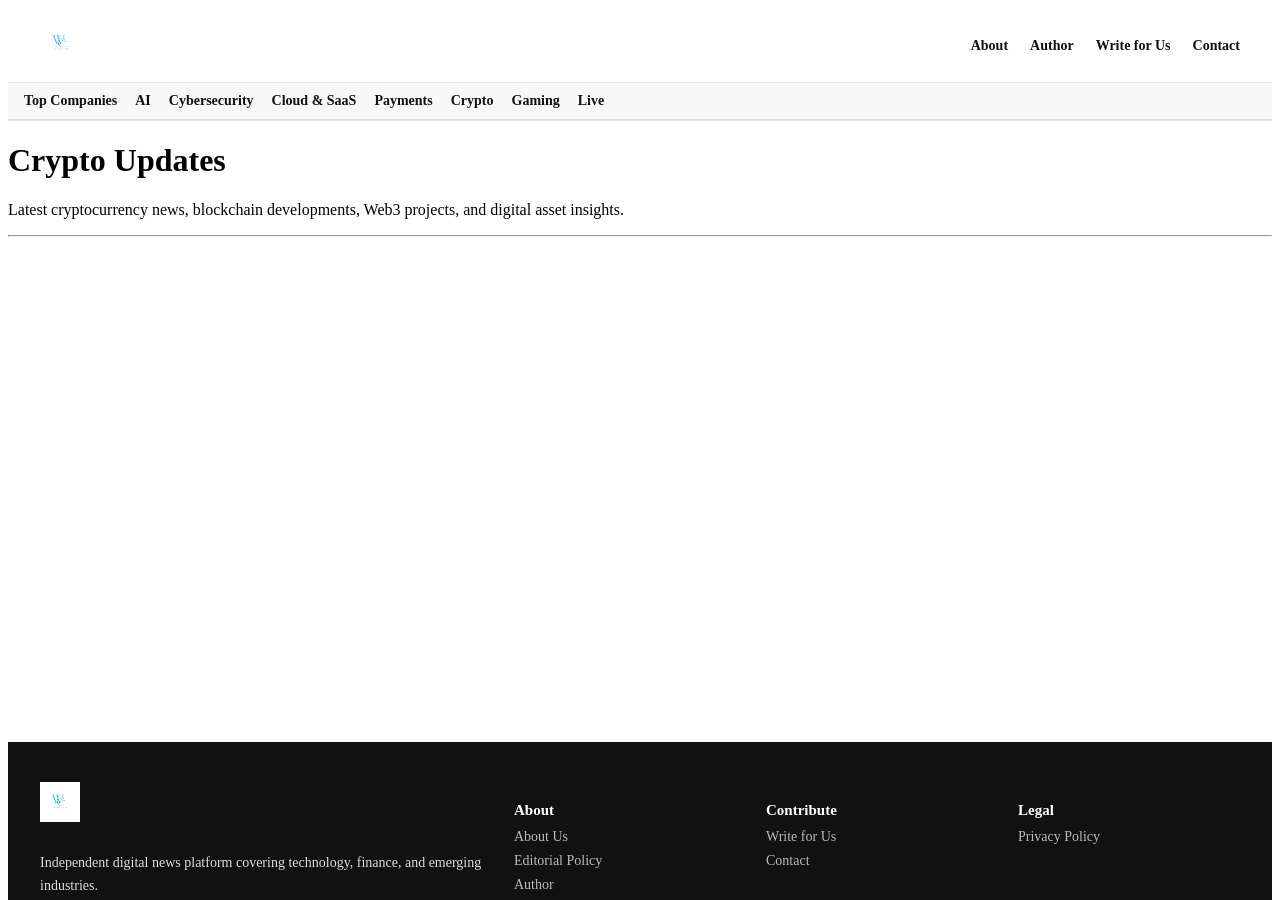
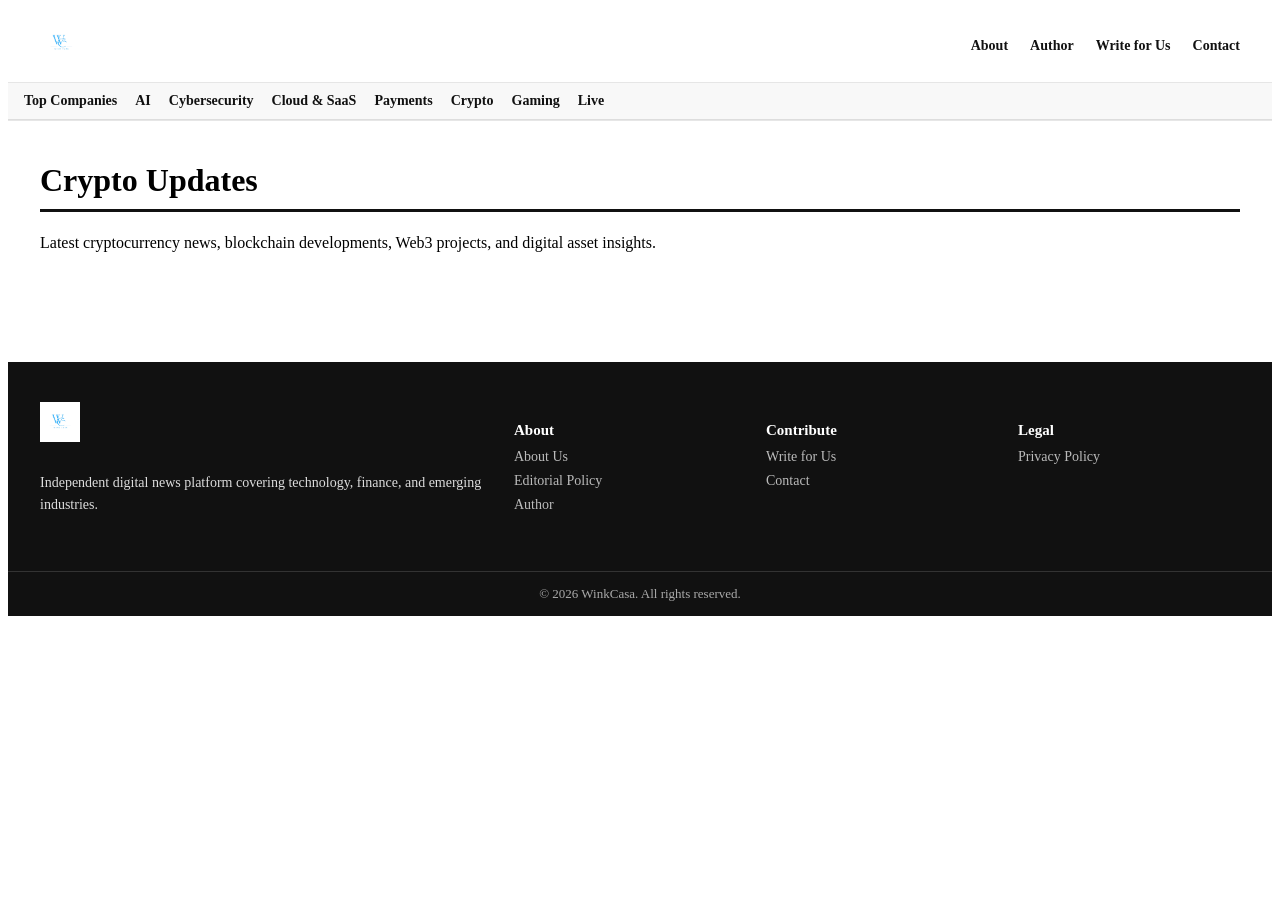
Before and after one commit to rinkeshjha623/winkcasa.com, a Jekyll site: the page built from categories/crypto-updates.md, in a window 1280 px wide and 900 px high. Built offline with Jekyll 4.4.1, drawn with Linux system fonts in a browser that asks for light colours.

Commit message:
Update category.html

```diff
--- a/_layouts/category.html
+++ b/_layouts/category.html
@@ -1,43 +1,33 @@
-<!DOCTYPE html>
-<html lang="en">
-<head>
-  <meta charset="UTF-8">
-  <title>{{ page.title }} | WinkCasa</title>
-  <meta name="viewport" content="width=device-width, initial-scale=1">
-  <link rel="stylesheet" href="/assets/style.css">
-</head>
-<body>
+---
+layout: default
+---
 
-{% include header.html %}
-
-<main class="content">
-
+<div class="category-header">
   <h1>{{ page.title }}</h1>
 
   {% if page.description %}
     <p>{{ page.description }}</p>
   {% endif %}
+</div>
 
-  <hr>
+<div class="category-grid">
+  {% assign category = page.category %}
 
-  <div class="latest-news-grid">
-    {% assign category = page.category %}
   {% for post in site.posts %}
     {% if post.category == category %}
-        <div class="news-card">
-          <h3>
+      <article class="category-card">
+        <h2>
           <a href="{{ post.url }}">{{ post.title }}</a>
-          </h3>
-          <p>{{ post.excerpt | strip_html | truncate: 120 }}</p>
-          <span class="news-meta">{{ post.date | date: "%B %d, %Y" }}</span>
+        </h2>
+
+        <p>
+          {{ post.excerpt | strip_html | truncate: 140 }}
+        </p>
+
+        <div class="category-meta">
+          {{ post.date | date: "%B %d, %Y" }} · {{ post.author }}
         </div>
+      </article>
     {% endif %}
   {% endfor %}
 </div>
-
-</main>
-
-{% include footer.html %}
-
-</body>
-</html>
```
Lines whose indentation alone changed are shown as unchanged.
